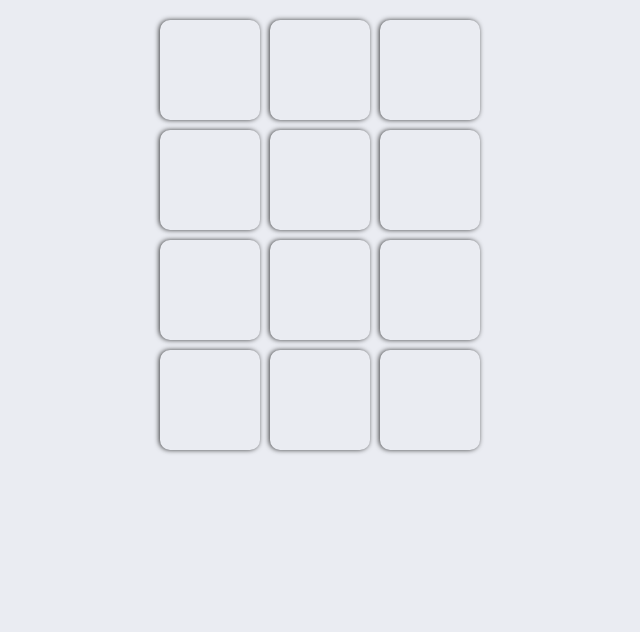
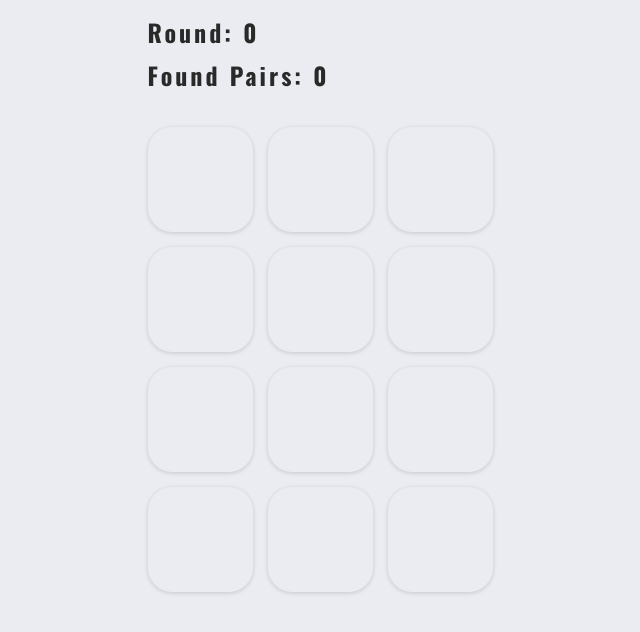
Before and after one commit to luizfelipedasilva678/memory-game, a React (Vite) app: page / in a window 1280 px wide. Shown: the top 632 px of the page, without its empty margins (320-960 px from the left). Built offline with nearby package versions, Linux system fonts and the light colour scheme.

Commit message:
Css adjustments

```diff
--- a/src/components/board/Board.tsx
+++ b/src/components/board/Board.tsx
@@ -1,5 +1,11 @@
 import React, { useEffect, useState } from 'react';
-import BoardContainer from './styled';
+import BoardContainer, {
+  BoardHeader,
+  BoardWrapper,
+  BoardText,
+  BoardHeaderWrapper,
+  BoardRestartButton,
+} from './styled';
 import { shuffledEmotes } from '../../utils/emojis';
 import checkIfAreEquals from '../../utils/check-equals';
 import Card from '../card/Card';
@@ -9,6 +15,17 @@ function Board() {
   const [emojis, setEmojis] = useState<Array<IEmoji>>([]);
   const [visibleCards, setVisibleCards] = useState<Array<IEmoji>>([]);
   const [foundPairs, setFoundPairs] = useState<Array<IEmoji>>([]);
+  const [round, setRound] = useState<number>(0);
+  // eslint-disable-next-line no-unused-vars
+  const [gameIsOver, setGameIsOver] = useState<boolean>(false);
+
+  useEffect(() => {
+    if (foundPairs.length / 2 !== 6) {
+      return;
+    }
+
+    setGameIsOver(true);
+  }, [foundPairs]);
 
   useEffect(() => {
     setEmojis(emojis.concat(...shuffledEmotes));
@@ -19,13 +36,29 @@ function Board() {
       if (checkIfAreEquals(visibleCards[0].emoji, visibleCards[1].emoji)) {
         setFoundPairs(foundPairs.concat(...visibleCards));
         setVisibleCards([]);
+        setRound(round + 1);
       } else {
         setVisibleCards([]);
+        setRound(round + 1);
       }
     }
   }, [visibleCards]);
 
   return (
+    <BoardWrapper>
+      <BoardHeader>
+        <BoardHeaderWrapper>
+          <BoardText>Round: {round}</BoardText>
+          <BoardText>Found Pairs: {foundPairs.length / 2}</BoardText>
+        </BoardHeaderWrapper>
+        {gameIsOver ? (
+          <BoardRestartButton onClick={() => window.location.reload()}>
+            Restart game
+          </BoardRestartButton>
+        ) : (
+          <></>
+        )}
+      </BoardHeader>
       <BoardContainer>
         {emojis.map((emoji, index) => (
           <Card
@@ -37,6 +70,7 @@ function Board() {
           />
         ))}
       </BoardContainer>
+    </BoardWrapper>
   );
 }
 
--- a/src/components/board/styled.ts
+++ b/src/components/board/styled.ts
@@ -4,8 +4,60 @@ const BoardContainer = styled.section`
   display: grid;
   grid-template-columns: 1fr 1fr 1fr;
   grid-template-rows: 1fr 1fr 1fr 1fr;
-  grid-column-gap: 10px;
-  grid-row-gap: 10px;
+  grid-column-gap: 0.5em;
+  grid-row-gap: 0.5em;
+
+  @media (max-width: 281px) {
+    grid-template-columns: 1fr 1fr;
+  }
+`;
+
+export const BoardHeader = styled.header`
+  display: flex;
+  flex-direction: row;
+  justify-content: space-between;
+  margin-bottom: 0.7em;
+  align-items: center;
+
+  @media (max-width: 281px) {
+    flex-direction: column;
+  }
+`;
+
+export const BoardWrapper = styled.div`
+  display: flex;
+  flex-direction: column;
+`;
+
+export const BoardHeaderWrapper = styled.div`
+  display: flex;
+  flex-direction: column;
+`;
+
+export const BoardText = styled.p`
+  font-family: 'Oswald', sans-serif;
+  font-size: 0.8em;
+  margin-right: 1.5em;
+  margin-bottom: 0.8em;
+  white-space: nowrap;
+`;
+
+export const BoardRestartButton = styled.button`
+  width: 10em;
+  height: 3em;
+  color: #fff;
+  cursor: pointer;
+  border-radius: 0.2em;
+  border: none;
+  background: #034df2;
+
+  &:hover {
+    background: #034df2;
+  }
+
+  @media (max-width: 281px) {
+    margin-top: 0.5em;
+  }
 `;
 
 export default BoardContainer;
--- a/src/components/card/styled.ts
+++ b/src/components/card/styled.ts
@@ -2,13 +2,13 @@ import styled from 'styled-components';
 
 export const CardWrapper = styled.div`
   cursor: pointer;
-  width: 100px;
-  height: 100px;
-  border-radius: 10px;
+  width: 3.5em;
+  height: 3.5em;
+  border-radius: 0.8em;
   display: flex;
   align-items: center;
   justify-content: center;
-  box-shadow: -1px 0px 5px 0px rgba(0, 0, 0, 0.75);
+  box-shadow: rgba(0, 0, 0, 0.16) 0px 1px 4px;
 
   &.rotateCard180 {
     transform: rotateY(180deg);
```
Lines whose indentation alone changed are shown as unchanged.
